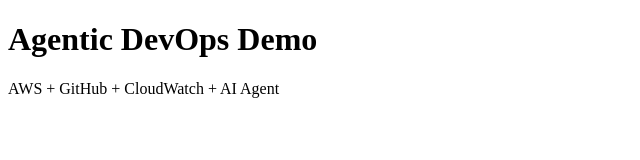
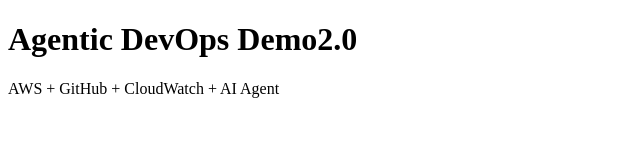
Before and after one commit to maniyaraman744-hue/Agentic-devops-lab, a plain HTML site: page index.html in a window 1280 px wide. Shown: the full height of the page, 0-640 px from the left. Drawn offline with Linux system fonts and the light colour scheme.

Commit message:
add 2.0 version

```diff
--- a/index.html
+++ b/index.html
@@ -4,7 +4,7 @@
     <title>Agentic DevOps Lab</title>
 </head>
 <body>
-    <h1>Agentic DevOps Demo</h1>
+    <h1>Agentic DevOps Demo2.0</h1>
     <p>AWS + GitHub + CloudWatch + AI Agent</p>
 </body>
 </html>
```
